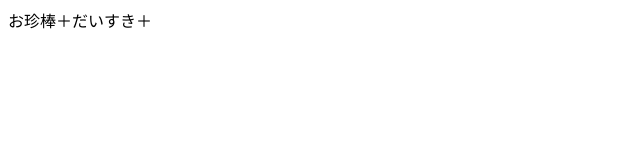
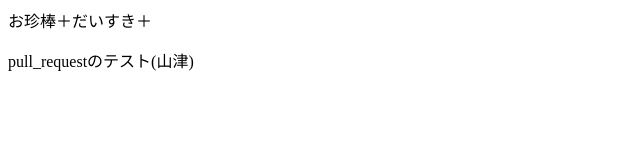
Before and after one commit to daikun4710/omikuji_practice, a plain HTML site: page index.html in a window 1280 px wide. Shown: the whole page, without its empty margins (0-640 px from the left). Drawn offline with Linux system fonts and the light colour scheme.

Commit message:
pull_requestの学習(山津)

```diff
--- a/index.html
+++ b/index.html
@@ -1 +1,2 @@
 お珍棒＋だいすき＋
+<p>pull_requestのテスト(山津)</p>
```
